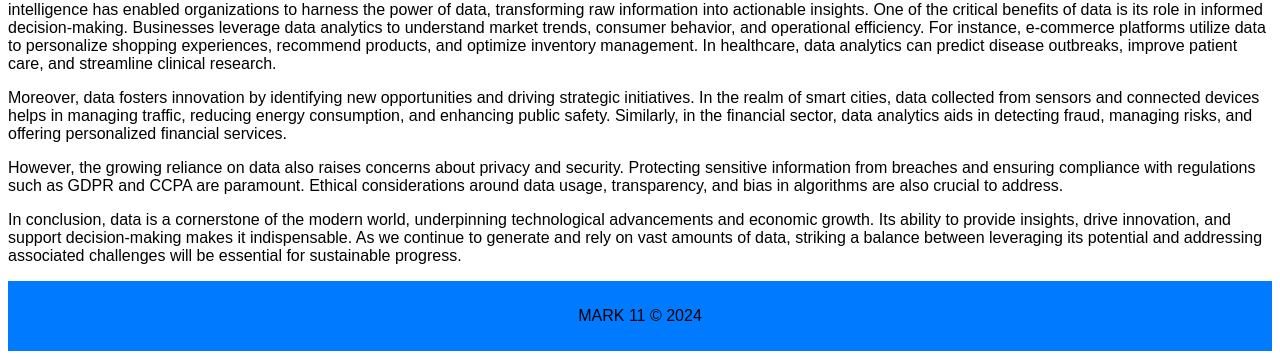
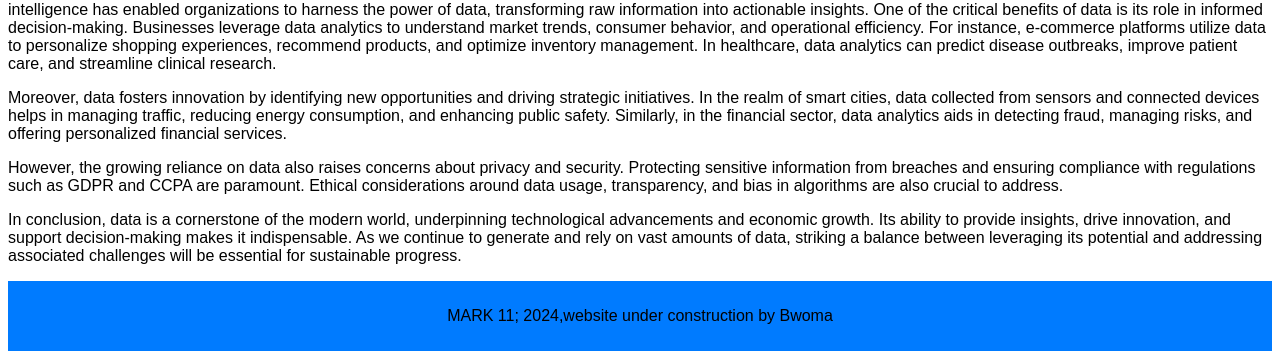
Before and after one commit to bwoma96/xyz, a website: page index.html in a window 1280 px wide. Shown: the part 591-950 px from the top of the page. Drawn offline with Linux system fonts and the light colour scheme.

Commit message:
Update index.html

```diff
--- a/index.html
+++ b/index.html
@@ -45,6 +45,6 @@ One of the critical benefits of data is its role in informed decision-making. Bu
 
 </body>
 <footer class="footer">
-<p>MARK 11 &copy; 2024</p>
+<p>MARK 11; 2024,website under construction by Bwoma</p>
 </footer>
 </html>
```
